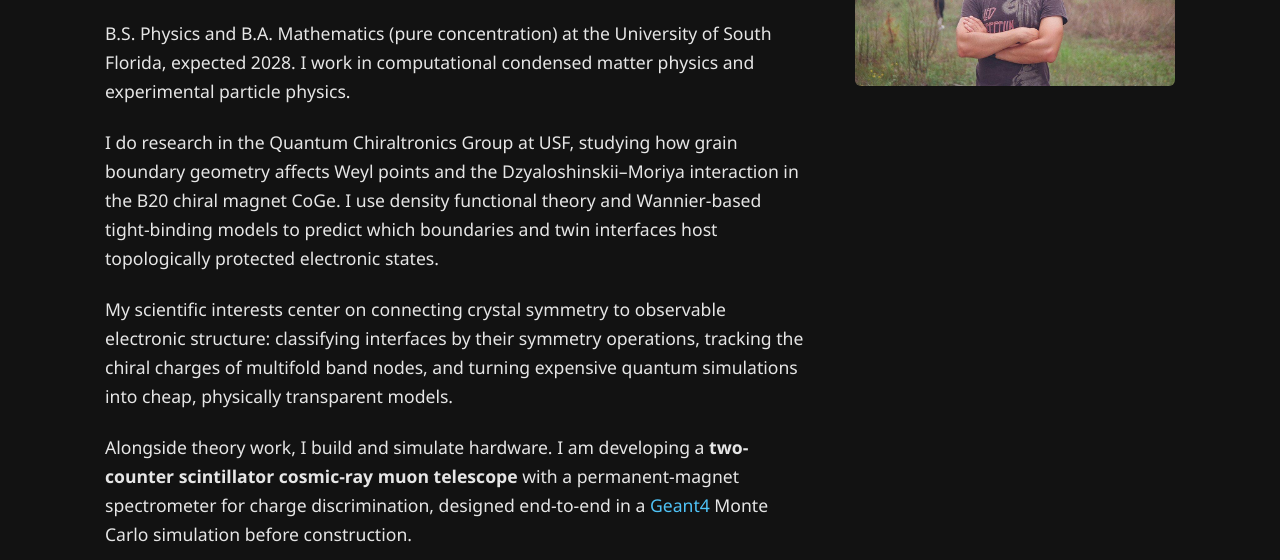
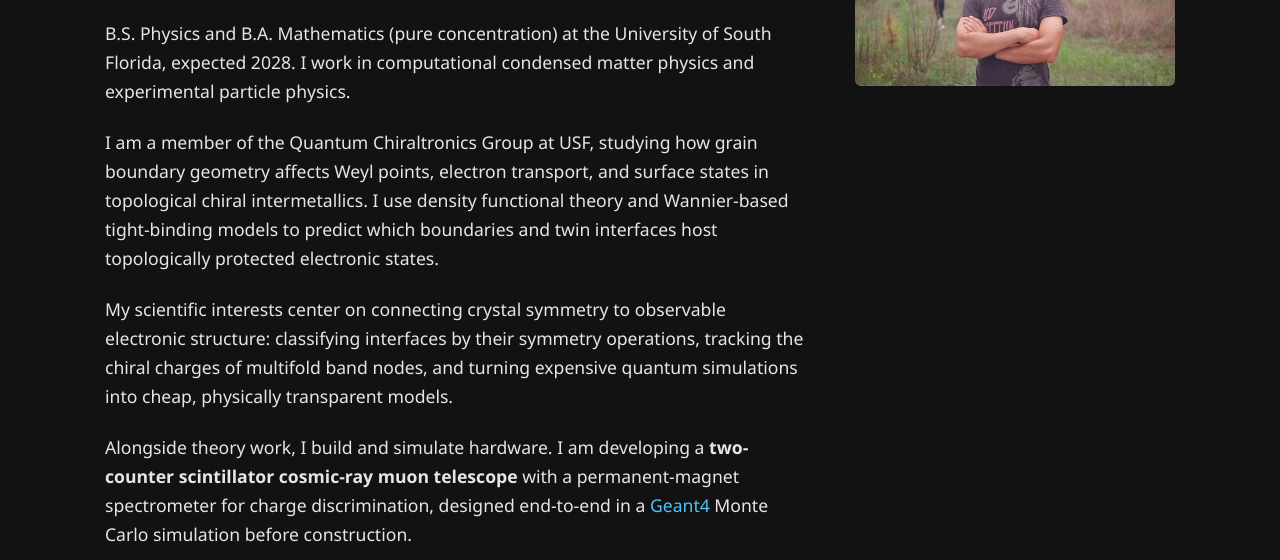
Before and after one commit to csanchez05/csanchez05.github.io, a plain HTML site: page index.html in a window 1280 px wide. Shown: the part 240-800 px from the top of the page. Drawn offline with Linux system fonts and the light colour scheme.

Commit message:
Revise research paragraph in index.html
Updated research description for clarity and detail.

```diff
--- a/index.html
+++ b/index.html
@@ -144,12 +144,12 @@
         University of South Florida, expected 2028. I work in computational
         condensed matter physics and experimental particle physics.</p>
 
-        <p>I do research in the Quantum Chiraltronics Group at USF, studying
-        how grain boundary geometry affects Weyl points and the
-        Dzyaloshinskii&ndash;Moriya interaction in the B20 chiral magnet CoGe.
-        I use density functional theory and Wannier-based tight-binding models
-        to predict which boundaries and twin interfaces host topologically
-        protected electronic states.</p>
+        <p>I am a member of the Quantum Chiraltronics Group at USF, studying
+        how grain boundary geometry affects Weyl points, electron transport,
+        and surface states in topological chiral intermetallics. I use density
+        functional theory and Wannier-based tight-binding models to predict
+        which boundaries and twin interfaces host topologically protected
+        electronic states.</p>
 
         <p>My scientific interests center on connecting crystal symmetry to
         observable electronic structure: classifying interfaces by their
```
